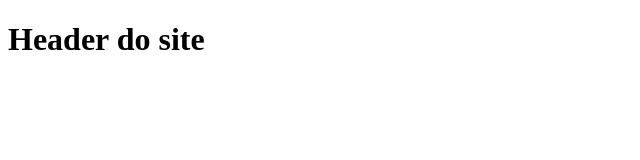
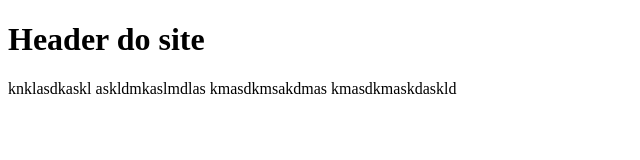
Before and after one commit to DiegoRibeiro-senac/Teste-25-05-2026, a plain HTML site: page Header.html in a window 1280 px wide. Shown: the whole page, without its empty margins (0-640 px from the left). Drawn offline with Linux system fonts and the light colour scheme.

Commit message:
novas funcionalidadades da versão

```diff
--- a/Header.html
+++ b/Header.html
@@ -9,6 +9,7 @@
 
 <body>
     <h1>Header do site</h1>
+    <p>knklasdkaskl askldmkaslmdlas kmasdkmsakdmas kmasdkmaskdaskld</p>
 </body>
 
 </html>
```
